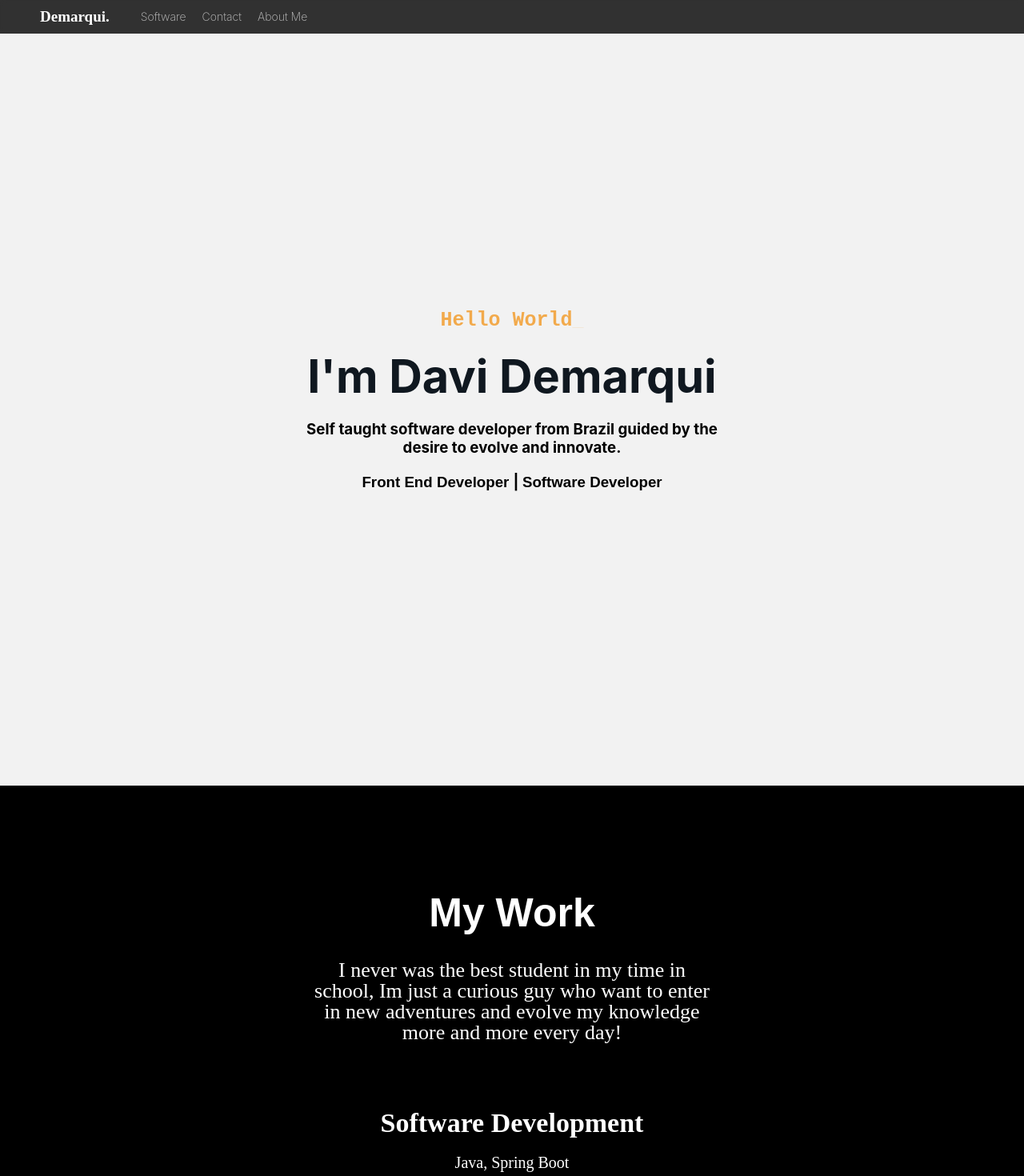
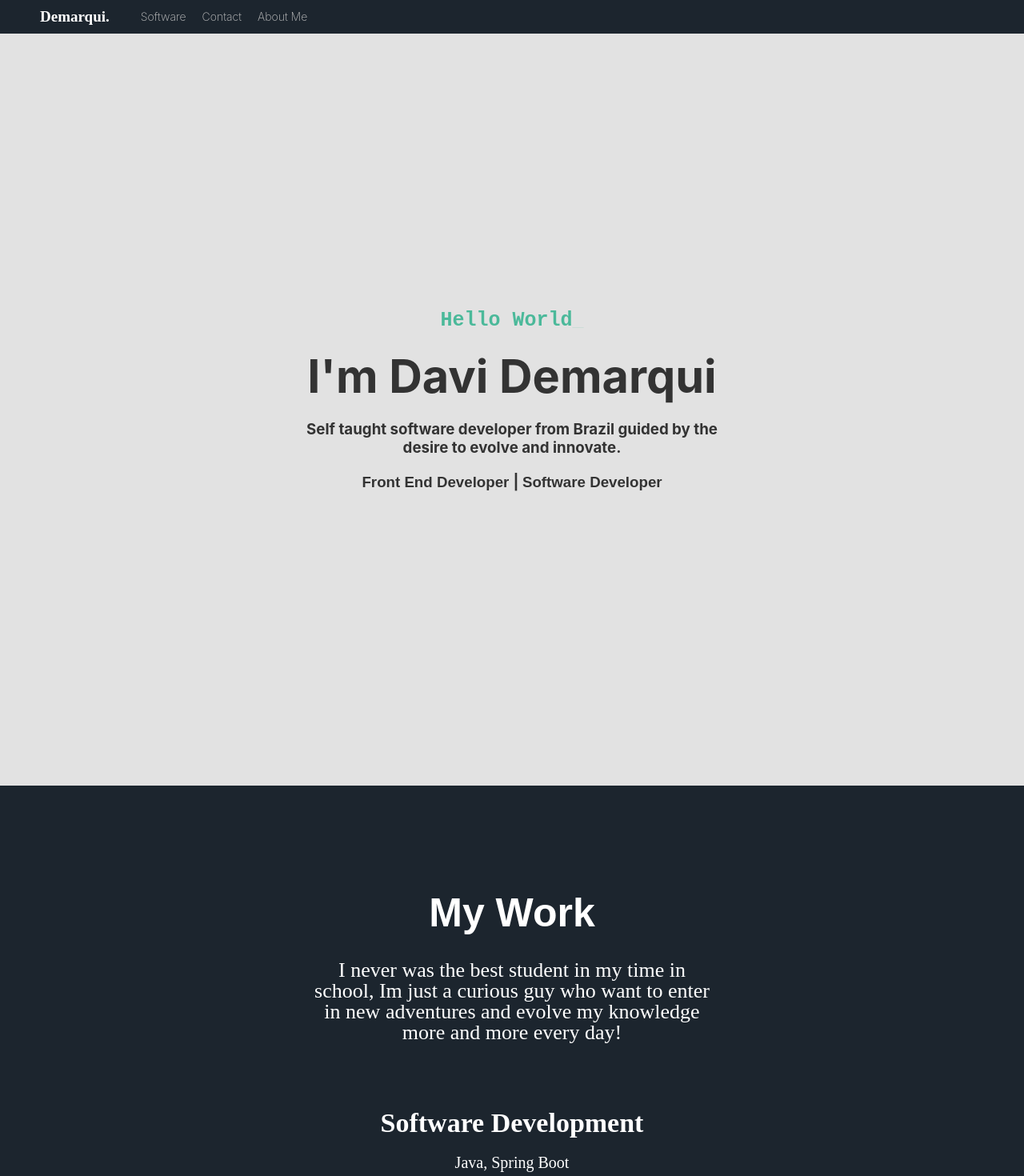
Before and after one commit to DaviDemarqui/MyWebsite-new, a React (Create React App) app in the folder Front/: page / in a window 1280 px wide. Shown: the top 1470 px of the page at 80% size. Built offline with nearby package versions, Linux system fonts and the light colour scheme.

Commit message:
mudança na palleta de cores

```diff
--- a/Front/src/components/Container01.jsx
+++ b/Front/src/components/Container01.jsx
@@ -9,7 +9,7 @@ function Container01() {
             <br />
             <h3>Self taught software developer from Brazil guided by the desire to evolve and innovate.</h3>
             <br />
-            <h3> <span>Front End Developer </span> | <span>Software Developer </span> </h3>
+            <h3 className='ddb0'> <span>Front End Developer </span> | <span>Software Developer </span> </h3>
         </div>
     )
 }
--- a/Front/src/scss/App.css
+++ b/Front/src/scss/App.css
@@ -4,15 +4,15 @@
 
 :root {
   --primary: #F2AA4CFF;
-  --text: #101820FF;
+  --text: rgb(51, 51, 51);
 }
 
 body {
-  background-color: #f2f2f2;
+  background-color: #e2e2e2;
 }
 
 .Header {
-  background-color: rgba(0, 0, 0, 0.8);
+  background-color: #1c252e;
   backdrop-filter: blur(3px);
   -webkit-backdrop-filter: blur(3px);
   position: fixed;
@@ -32,7 +32,7 @@ body {
 }
 
 .hdr-logo:hover {
-  color: var(--primary);
+  color: #4bb99a;
 }
 
 .menu-ul {
@@ -90,7 +90,7 @@ body {
   font-family: monospace;
   margin-bottom: 0;
   cursor: default;
-  color: var(--primary);
+  color: #4bb99a;
 }
 
 .container-01 .hello-C1 span {
@@ -112,6 +112,7 @@ body {
 
 .container-01 h3 {
   margin: 0;
+  color: var(--text);
 }
 
 .container-01 h3 span {
@@ -127,7 +128,7 @@ body {
 
 .abt-me-container {
   text-align: center;
-  background-color: black;
+  background-color: #1c252e;
   padding-top: 5em;
   padding-bottom: 5em;
   font-size: 26px;
@@ -164,7 +165,7 @@ body {
 }
 
 .main-footer {
-  background: rgba(0, 0, 0, 0.801);
+  background: #1c252e;
   text-align: center;
   padding-bottom: .1em;
 }
@@ -204,7 +205,7 @@ body {
 }
 
 .main-footer .m-footer .facebook-icon:hover {
-  color: #cecece;
+  color: #018687;
 }
 
 .main-footer .m-footer .linkedin-icon {
@@ -212,7 +213,7 @@ body {
 }
 
 .main-footer .m-footer .linkedin-icon:hover {
-  color: #cecece;
+  color: #018687;
 }
 
 .main-footer .m-footer .github-icon {
@@ -220,6 +221,6 @@ body {
 }
 
 .main-footer .m-footer .github-icon:hover {
-  color: #cecece;
+  color: #018687;
 }
 /*# sourceMappingURL=App.css.map */
--- a/Front/src/scss/App.scss
+++ b/Front/src/scss/App.scss
@@ -3,12 +3,12 @@
 }
 :root {
   --primary: #F2AA4CFF;
-  --text: #101820FF;
+  --text: rgb(51, 51, 51);
 }
-body { background-color: #f2f2f2; }
+body { background-color: #e2e2e2; }
 
   .Header {
-    background-color: rgba(0,0,0,0.8);
+    background-color: #1c252e;
     backdrop-filter: blur(3px);
     -webkit-backdrop-filter: blur(3px);
     position: fixed;
@@ -24,7 +24,7 @@ body { background-color: #f2f2f2; }
     margin-bottom: 0;
     cursor: pointer;
     transition: 0.5s;
-    &:hover { color: var(--primary); }
+    &:hover { color: #4bb99a; }
   }
 
   .menu-ul {
@@ -72,11 +72,12 @@ body { background-color: #f2f2f2; }
       font-family: monospace;
       margin-bottom: 0;
       cursor: default;
-      color: var(--primary);
+      color: #4bb99a;
       span{ animation: blinker .8s linear infinite; }
       @keyframes blinker { 1% { opacity: 0; } }
     } h3 {
       margin: 0;
+      color: var(--text);
       span { font-family: Arial, Helvetica, sans-serif; z-index: auto; }
     } h1 {
       margin: 0;
@@ -86,7 +87,7 @@ body { background-color: #f2f2f2; }
   }
   .abt-me-container {
     text-align: center;
-    background-color: black;
+    background-color: #1c252e;
     padding-top: 5em;
     padding-bottom: 5em;
     font-size: 26px;
@@ -116,7 +117,7 @@ body { background-color: #f2f2f2; }
   }
 
   .main-footer {
-    background: rgba(0, 0, 0, 0.801);
+    background: #1c252e;
     text-align: center;
     padding-bottom: .1em;
     p {
@@ -148,15 +149,15 @@ body { background-color: #f2f2f2; }
       }
       .facebook-icon {
         color: white;
-        &:hover { color: #cecece; }
+        &:hover { color: #018687; }
       }
       .linkedin-icon {
         color: white;
-        &:hover { color: #cecece; }
+        &:hover { color: #018687; }
       }
       .github-icon {
         color: white;
-        &:hover { color: #cecece; }
+        &:hover { color: #018687; }
       }
     }
   }
```
Also changed, not shown: 1 other file (tests, documents, lock files or other folders).
